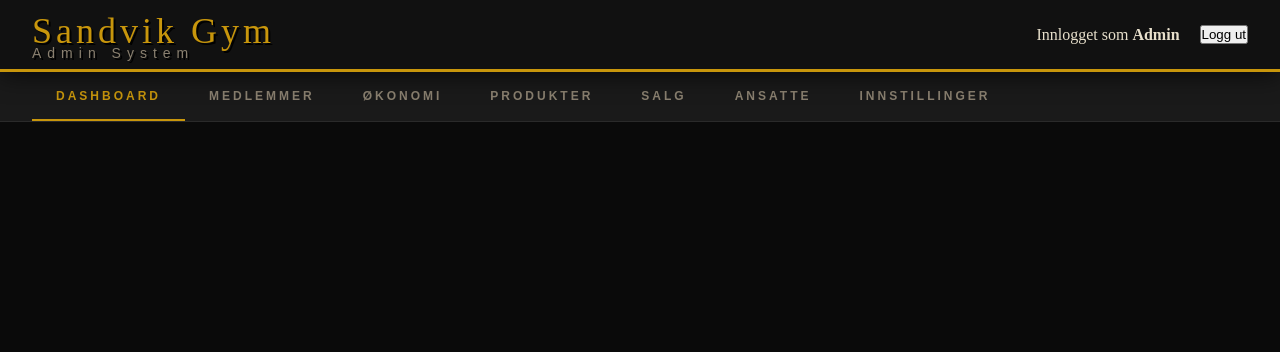
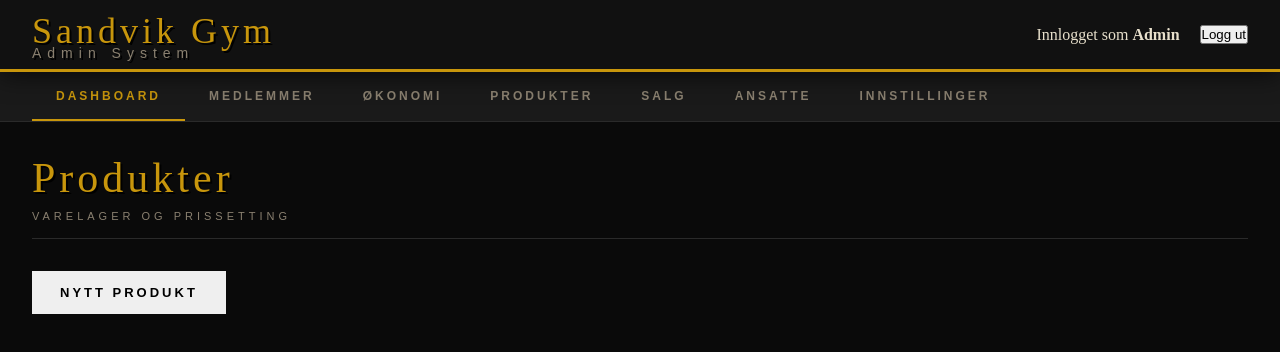
Before and after one commit to nexnic/SandvikaGym, a React (Vite) app: page / in a window 1280 px wide. Shown: the top 352 px of the page. Built offline with nearby package versions, Linux system fonts and the light colour scheme.

Commit message:
adding produkt

```diff
--- a/src/App.jsx
+++ b/src/App.jsx
@@ -5,6 +5,7 @@ import Economy from './Layout/Economy/Economy';
 import Header from './Layout/Header/Header';
 import Member from './Layout/Member/Member';
 import Navigator from './Layout/Navigator/Navigator';
+import Product from './Layout/Product/Product';
 
 function App() {
   return (
@@ -15,6 +16,7 @@ function App() {
         <Dashboard />
         <Member />
         <Economy />
+        <Product />
       </div>
     </div>
   );
```
